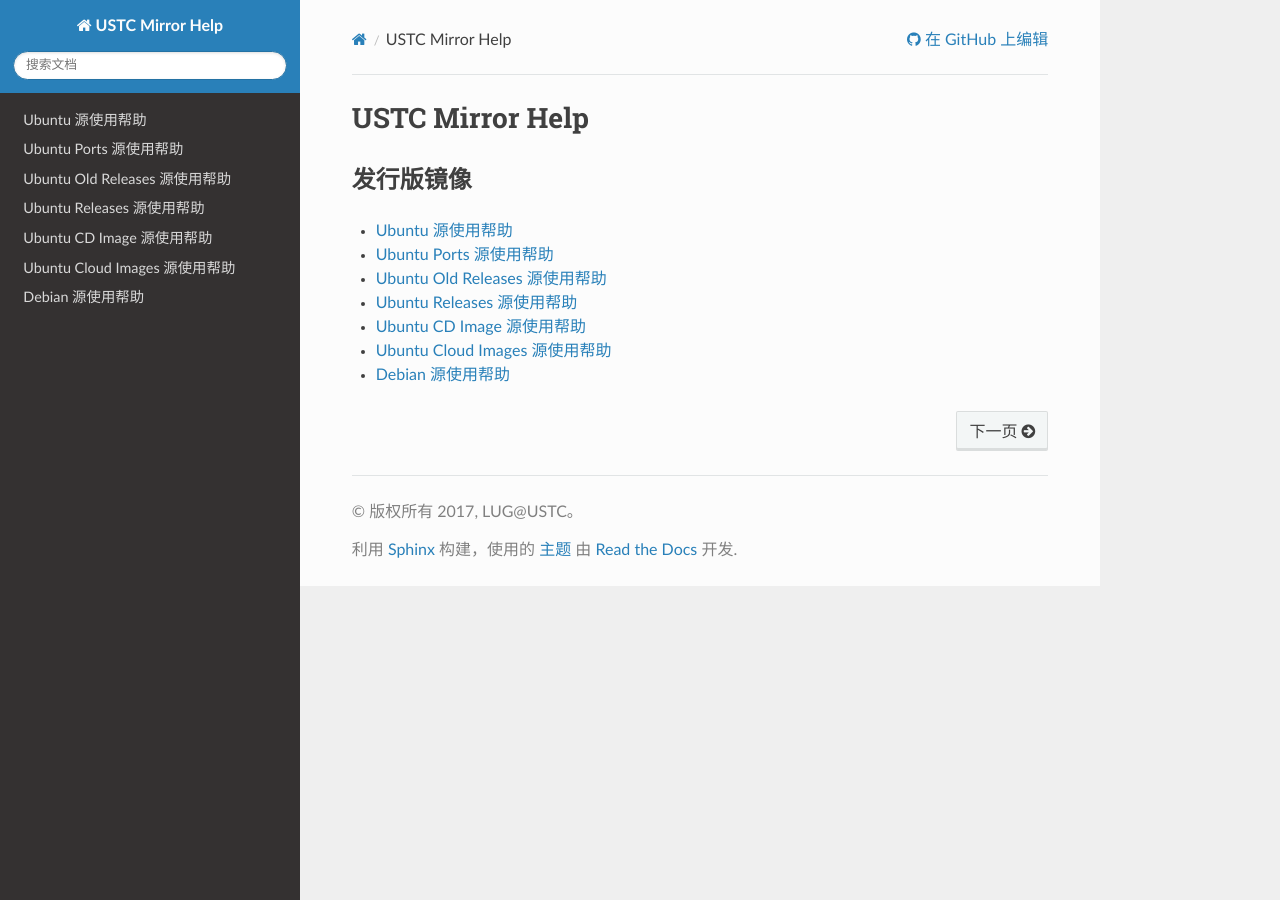
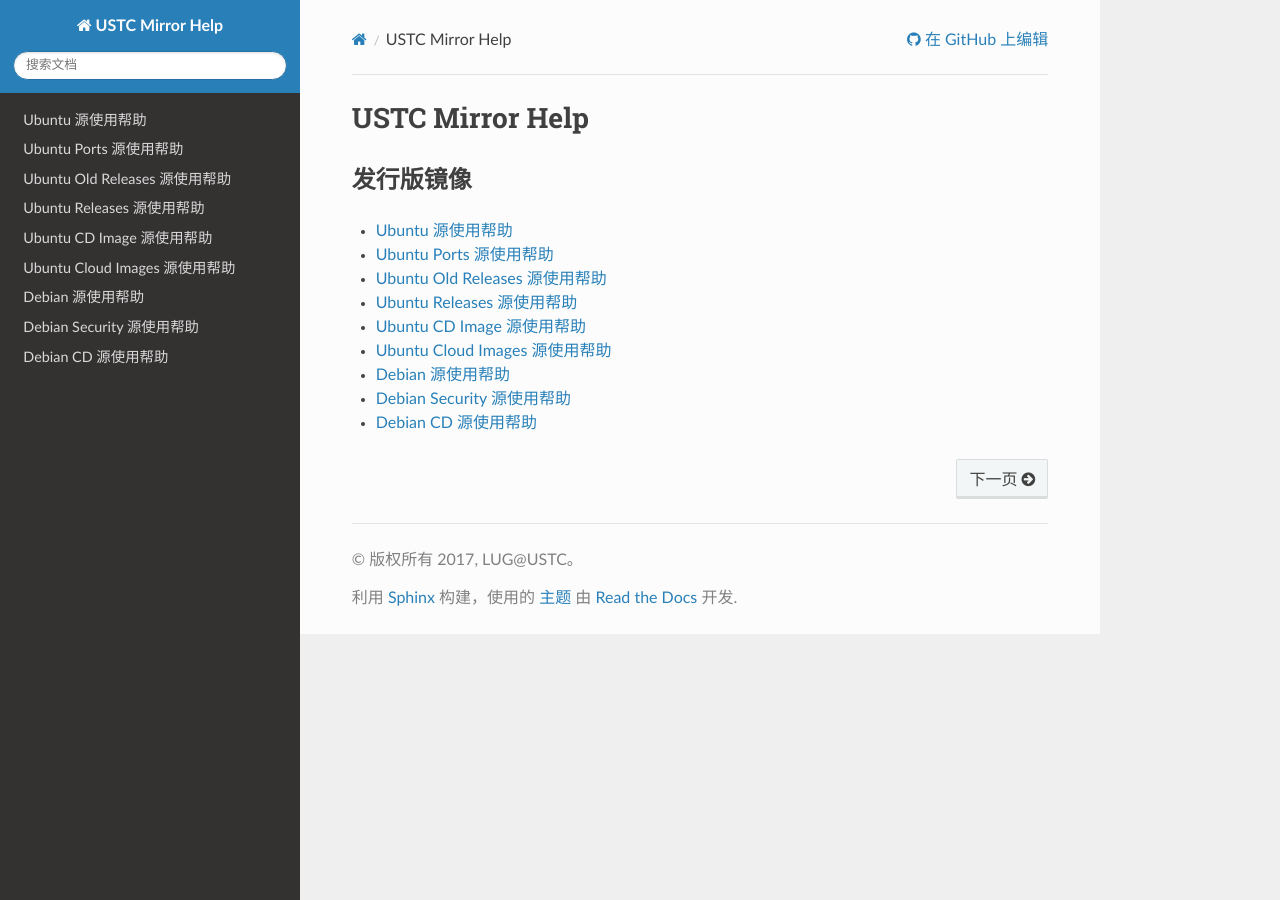
Before and after one commit to ustclug/mirrorhelp, a Sphinx documentation site: the page built from source/index.rst, in a window 1280 px wide. Built offline with Sphinx 7.4.7 and the Read the Docs theme 2.0.0, drawn with Linux system fonts in a browser that asks for light colours; some of the changed lines change nothing that is shown.

Commit message:
add debian*.rst

```diff
--- /dev/null
+++ b/source/debian-cd.rst
@@ -0,0 +1,36 @@
+====================
+Debian CD 源使用帮助
+====================
+
+地址
+====
+
+https://mirrors.ustc.edu.cn/debian-cd/
+
+说明
+====
+
+Debian 镜像
+
+收录架构
+========
+
+Debian 支持的所有架构，如 AMD64 (x86_64), Intel x86, ARM, MIPS, ppc64el, s390x 等
+
+
+收录版本
+========
+
+最新的稳定版
+
+使用说明
+========
+
+需要安装 Debian 时，一般下载 CD ISO 中的第一个即可，比如 64 位机器下载
+https://mirrors.ustc.edu.cn/debian-cd/current/amd64/iso-cd/ 中以 ``amd64-CD-1.iso`` 结尾的文件
+即可。
+
+如果安装时可以联网，也可以下载更小的网络安装版的 ISO（以 ``netinst.iso`` 结尾的文件）.
+
+如果需要离线安装桌面环境，可以选择不同桌面的 ``CD-1.iso`` 文件，如 ``amd64-kde-CD-1.iso`` 结尾的文件中
+就包含了离线安装 KDE 所需的内容。
--- /dev/null
+++ b/source/debian-security.rst
@@ -0,0 +1,60 @@
+==========================
+Debian Security 源使用帮助
+==========================
+
+地址
+====
+
+* https://mirrors.ustc.edu.cn/debian-security/
+* https://ftp.cn.debian.org/debian-security/
+
+说明
+====
+
+Debian 软件安全更新源
+
+收录架构
+========
+
+Debian 支持的所有架构，如 AMD64 (x86_64), Intel x86, ARM, MIPS, ppc64el, s390x 等
+
+
+收录版本
+========
+
+Debian Old Old Stable, Old Stable, Stable
+
+当前 Stable 为 Debian 8，代号为 Jessie
+
+使用说明
+========
+
+.. warning::
+    操作前请做好相应备份
+
+一般情况下，将 :file:`/etc/apt/sources.list` 文件中 Debian 默认的源地址 ``http://security.debian.org/``
+替换为 ``http://mirrors.ustc.edu.cn/debian-security/`` 即可。
+
+可以使用如下命令：
+
+::
+
+  sudo sed -i 's|security.debian.org|mirrors.ustc.edu.cn/debian-security|g' /etc/apt/sources.list
+
+当然也可以直接编辑 :file:`/etc/apt/sources.list` 文件（需要使用 sudo）。以下是 Debian Stable 参考配置内容：
+
+::
+
+    deb http://mirrors.ustc.edu.cn/debian-security/ jessie/updates main non-free contrib
+    # deb-src http://mirrors.ustc.edu.cn/debian-security/ jessie/updates main non-free contrib
+
+.. tip::
+    使用 HTTPS 则可以有效避免国内运营商的缓存劫持，但需要事先安装 ``apt-transport-https``
+
+另外，也可以使用 snullp 大叔开发的 `配置生成器 <https://mirrors.ustc.edu.cn/repogen>`_ 。
+
+相关链接
+========
+
+:官方主页: https://www.debian.org/security/
+:Debian 安全追踪网: https://security-tracker.debian.org/tracker/
--- a/source/debian.rst
+++ b/source/debian.rst
@@ -5,7 +5,8 @@
 地址
 ====
 
-https://mirrors.ustc.edu.cn/debian/
+* https://mirrors.ustc.edu.cn/debian/
+* https://ftp.cn.debian.org/debian/
 
 说明
 ====
--- a/source/index.rst
+++ b/source/index.rst
@@ -14,3 +14,5 @@
    ubuntu-cdimage
    ubuntu-cloud-images
    debian
+   debian-security
+   debian-cd
```
